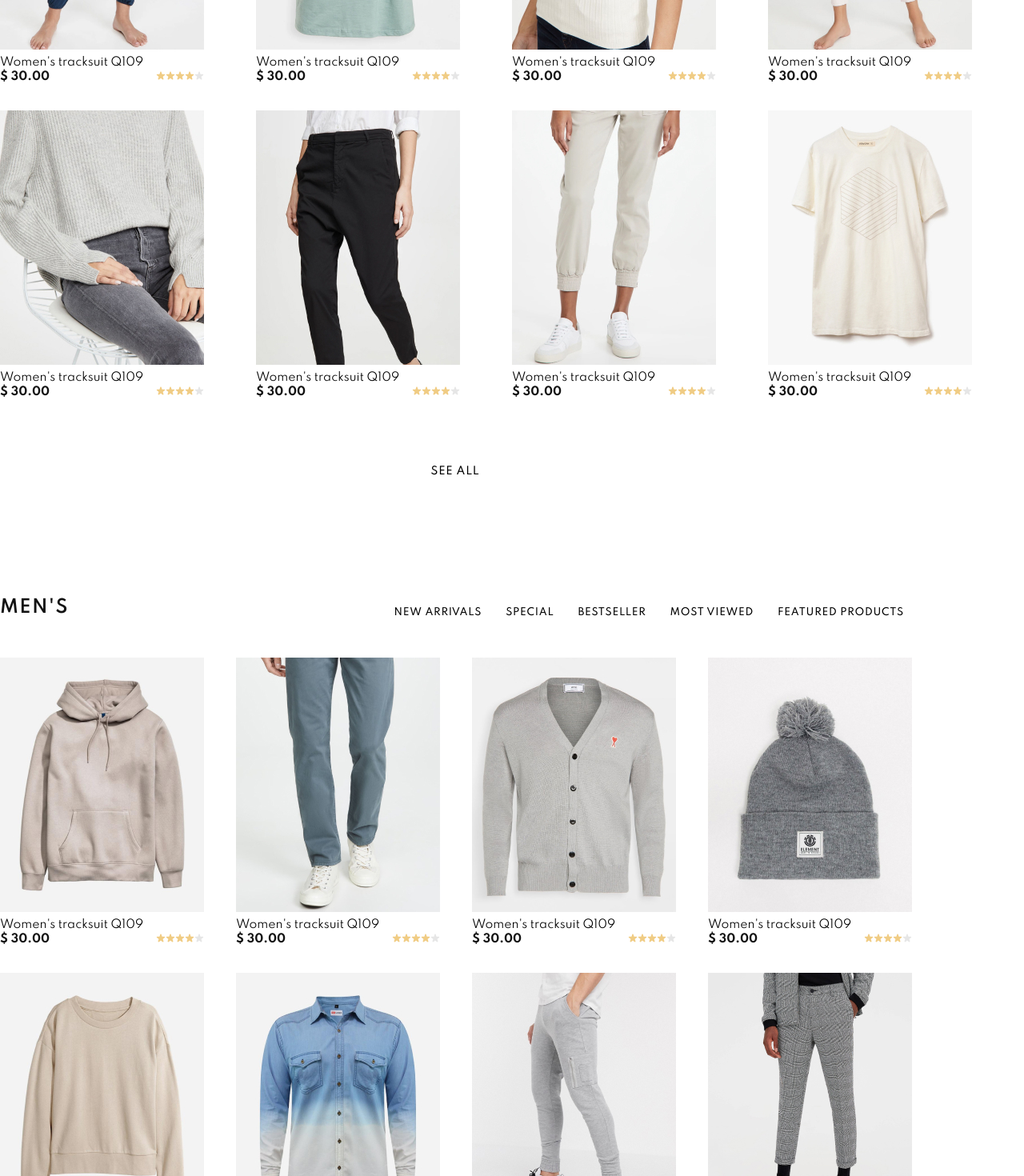
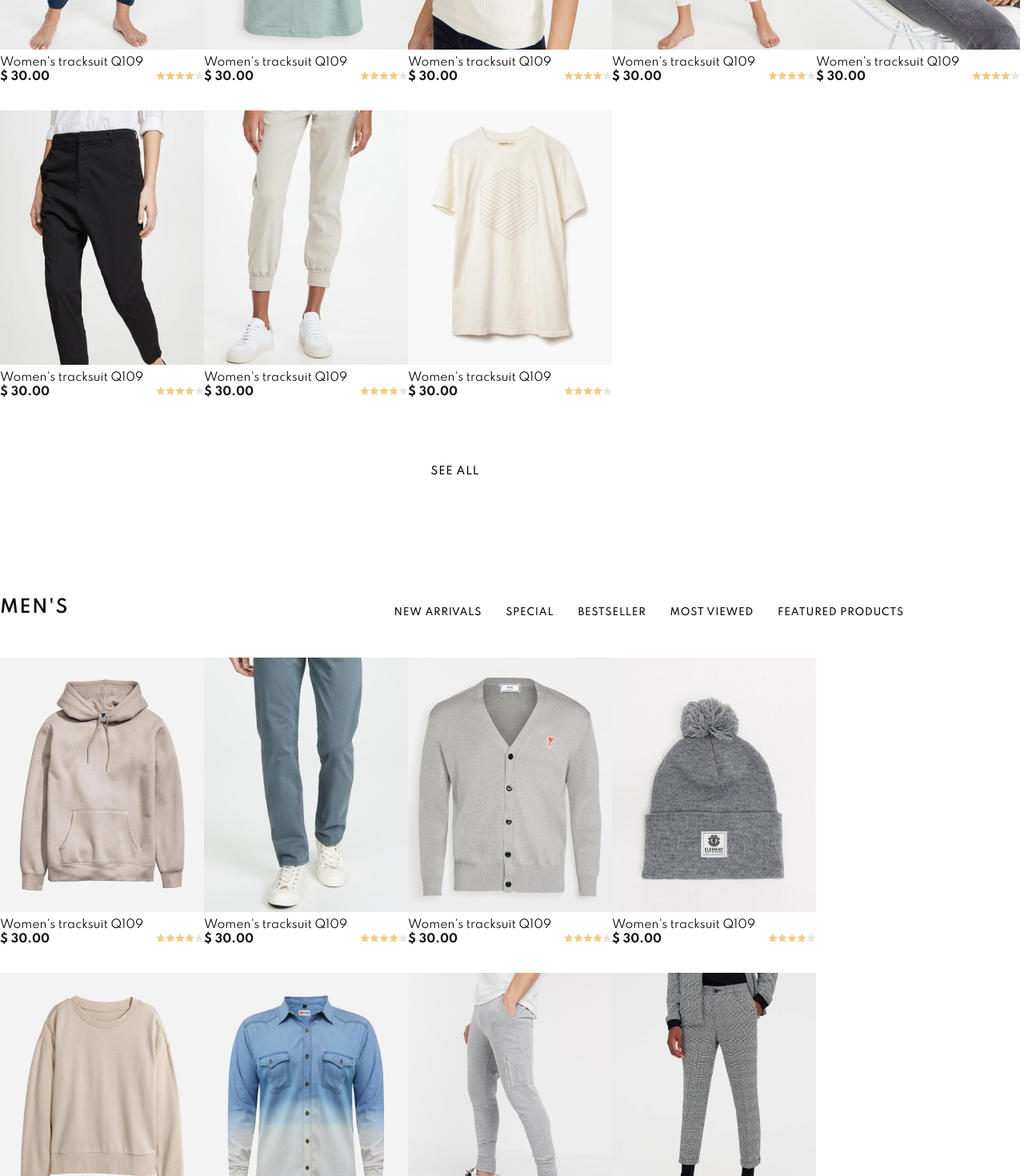
Before and after one commit to vikmillion/training-shop, a React (Create React App) app: page / in a window 1280 px wide. Shown: the part 1300-2770 px from the top of the page at 80% size. Built offline with nearby package versions, Linux system fonts and the light colour scheme.

Commit message:
15_02 fix4

```diff
--- a/src/components/footer/Footer.jsx
+++ b/src/components/footer/Footer.jsx
@@ -21,7 +21,7 @@ import { Link } from 'react-router-dom';
 function Footer(props) {
   return (
     <>
-      <div className="footer" data-test-id="footer">
+      <div className="footer" data-test-id='footer'>
         <div className={classes.blockBlack}>
           <div className={classes.div1}>
             BE IN TOUCH WITH US:
--- a/src/pages/product-page/Men/MainMen.jsx
+++ b/src/pages/product-page/Men/MainMen.jsx
@@ -102,7 +102,7 @@ function MainMen(props) {
           <div className={classes.container}>
             <div className={classes.divBlock}>
               {IMAGES.map((i) => (
-                <>
+                <><div data-test-id='clothes-card-men'>
                   <div className={classes.block}>
                     <div className={classes.img}>
                       <Link to={i.to}>
@@ -134,6 +134,7 @@ function MainMen(props) {
                       </div>
                     </div>
                   </div>
+                  </div>
                 </>
               ))}
             </div>
--- a/src/pages/product-page/Women/Women.js
+++ b/src/pages/product-page/Women/Women.js
@@ -5,7 +5,7 @@ import WomenMain from "./WomenMain";
 
 function Women() {
   return (
-    <> <div className="clothes-women" data-test-id="clothes-women">
+    <> <div className="clothes-women" data-test-id='clothes-women'>
       <TopBarWoman></TopBarWoman>
      <div data-test-id='clothes-card-women'>
         <WomenMain></WomenMain></div>
--- a/src/pages/product-page/Women/WomenMain.jsx
+++ b/src/pages/product-page/Women/WomenMain.jsx
@@ -107,7 +107,7 @@ function WomenMain(props) {
           <div className={classes.container}>
             <div className={classes.divBlock}>
               {IMAGES.map((i) => (
-                <>
+                <><div data-test-id='clothes-card-women'>
                   <div className={classes.block}>
                     <div key={i.id} className={classes.img}>
                       <Link to={i.to}>
@@ -138,6 +138,7 @@ function WomenMain(props) {
                       </div>
                     </div>
                   </div>
+                  </div>
                 </>
               ))}
             </div>
--- a/src/pages/products-page/ProdMen.jsx
+++ b/src/pages/products-page/ProdMen.jsx
@@ -3,7 +3,7 @@ import ProductMain from "./ProductMain";
 import TopBarProduct from "./TopBarProduct";
 function ProdMen(props) {
     return (
-      <div>
+      <div data-test-id='products-page-men'>
         <TopBarProduct></TopBarProduct>
         <ProductMain></ProductMain>
       </div>
--- a/src/pages/products-page/ProdWomen.jsx
+++ b/src/pages/products-page/ProdWomen.jsx
@@ -3,7 +3,8 @@ import ProductMain from "./ProductMain";
 import TopBarProduct from "./TopBarProduct";
 function ProdWomen(props) {
     return (
-      <div>
+        <div data-test-id='products-page-women'>
+
         <TopBarProduct></TopBarProduct>
         <ProductMain></ProductMain>
       </div>
```
